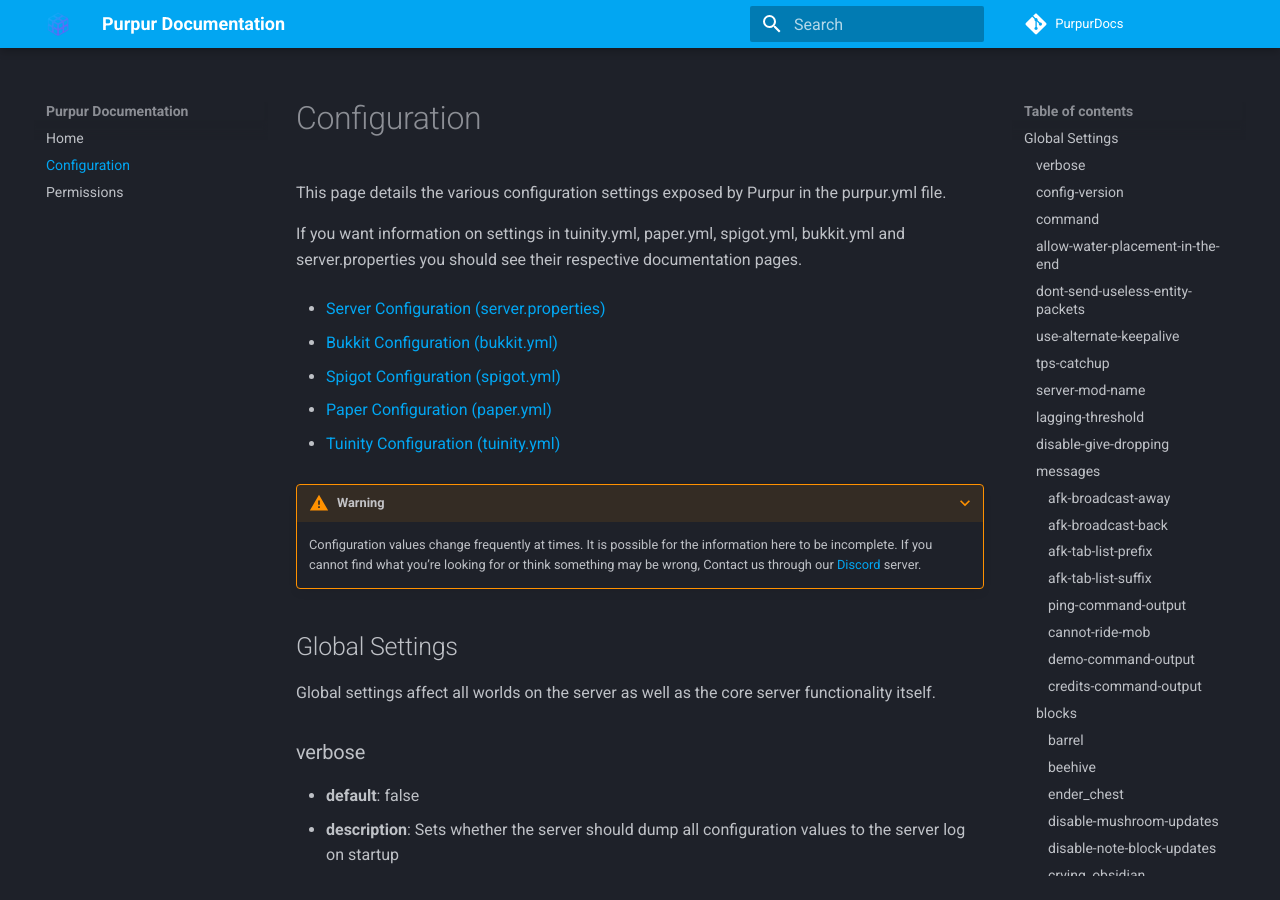
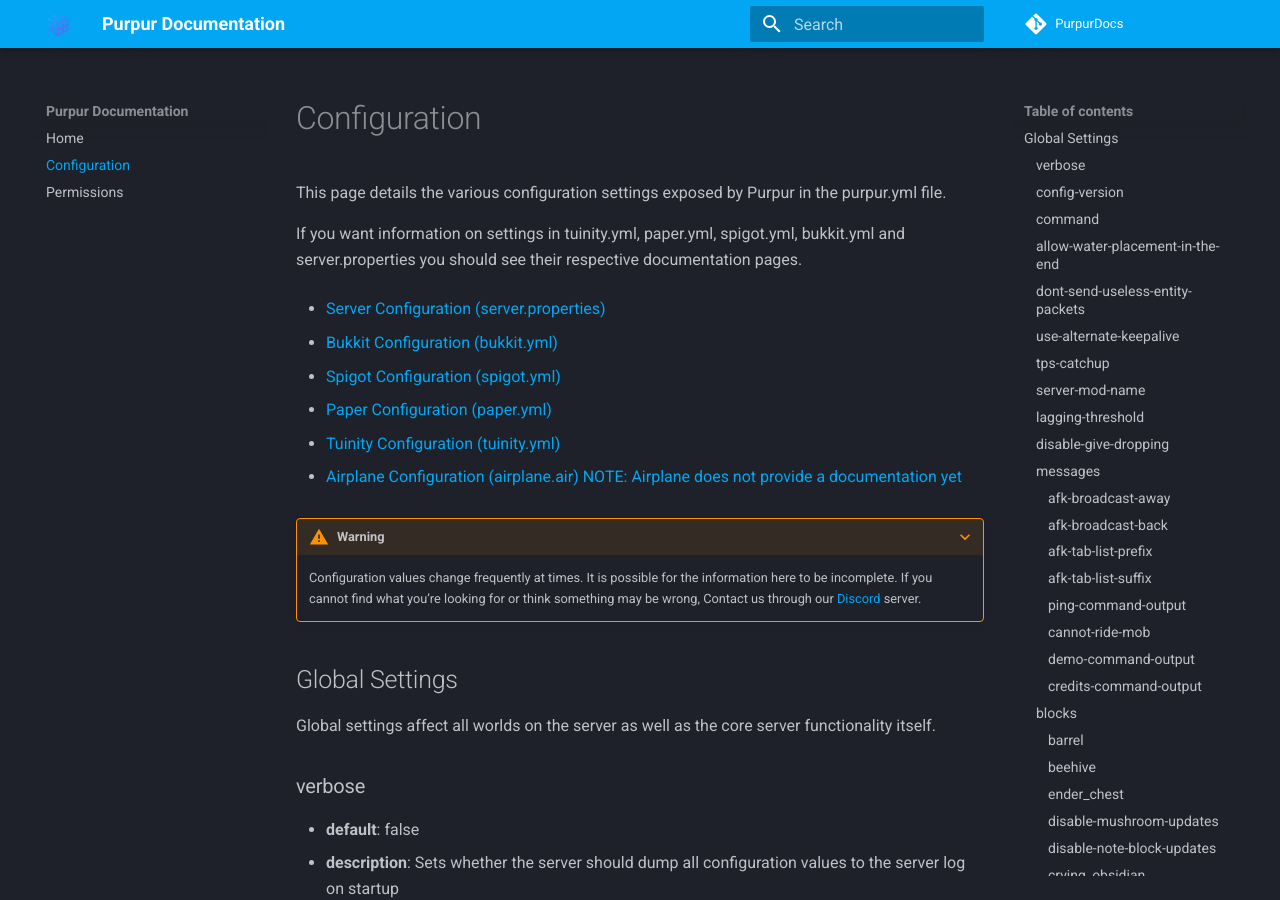
Before and after one commit to PurpurMC/PurpurDocs, an MkDocs documentation site: the page built from mkdocs/Configuration.md, in a window 1280 px wide and 900 px high. Built offline with MkDocs 1.6.1 and Material for MkDocs 9.7.7, drawn with Linux system fonts in a browser that asks for light colours; comment, search, counter and statistics services are not loaded.

Commit message:
Update Configuration.md

```diff
--- a/mkdocs/Configuration.md
+++ b/mkdocs/Configuration.md
@@ -11,6 +11,8 @@
 * [Paper Configuration (paper.yml)](https://paper.readthedocs.io/en/latest/server/configuration.html)
 
 * [Tuinity Configuration (tuinity.yml)](https://github.com/Spottedleaf/Tuinity/wiki/Config)
+
+* [Airplane Configuration (airplane.air) NOTE: Airplane does not provide a documentation yet](https://blog.airplane.gg/dear-configuration/)
 
 ???+ warning "Warning"
     Configuration values change frequently at times. It is possible for the information here to be incomplete. If you cannot find what you’re looking for or think something may be wrong, Contact us through our [Discord](http://purpur.pl3x.net/discord/) server.
```
